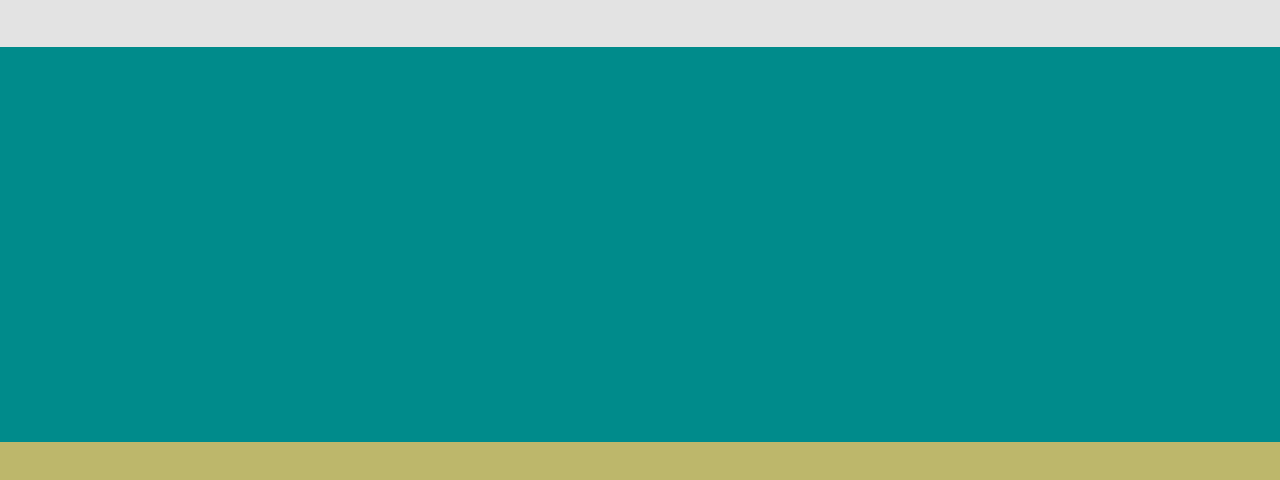
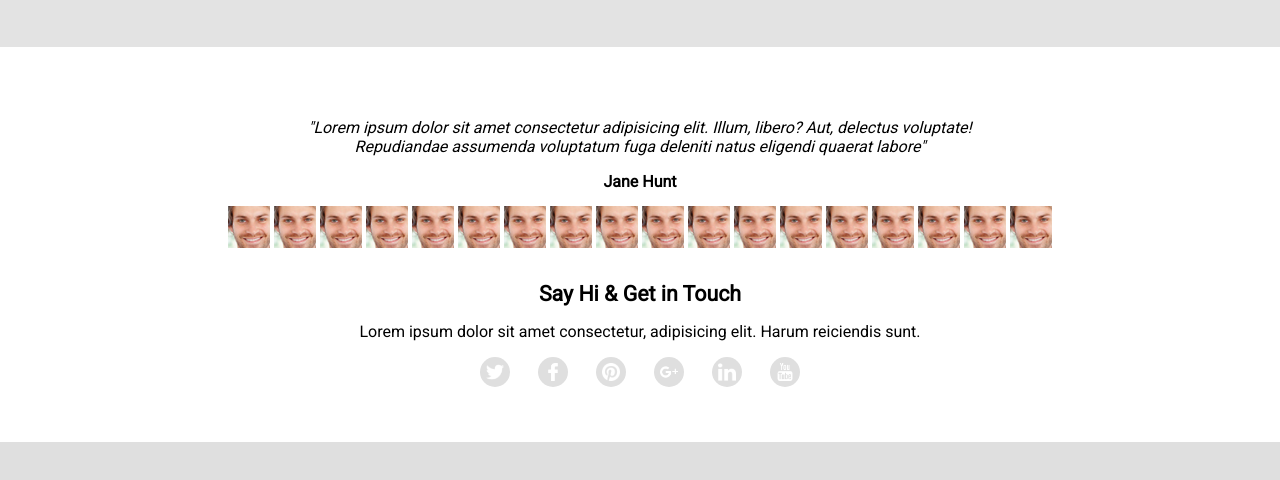
Before and after one commit to chelwillians/projeto-notify, a plain HTML site: page index.html in a window 1280 px wide. Shown: the part 1116-1596 px from the top of the page. Drawn offline with Linux system fonts and the light colour scheme.

Commit message:
Criar e estilizar a parte de depoimentos

```diff
--- a/index.html
+++ b/index.html
@@ -68,7 +68,42 @@
         </div>
     </section>
     <section class="depoimentos">
-
+        <div class="centro">
+            <p>"Lorem ipsum dolor sit amet consectetur adipisicing elit. Illum, libero? Aut, delectus voluptate!
+                Repudiandae
+                assumenda voluptatum fuga deleniti natus eligendi quaerat labore"</p>
+            <strong>Jane Hunt</strong>
+            <div class="pessoas">
+                <img src="img/pessoa1.jpg" alt="Foto Pessoa">
+                <img src="img/pessoa1.jpg" alt="Foto Pessoa">
+                <img src="img/pessoa1.jpg" alt="Foto Pessoa">
+                <img src="img/pessoa1.jpg" alt="Foto Pessoa">
+                <img src="img/pessoa1.jpg" alt="Foto Pessoa">
+                <img src="img/pessoa1.jpg" alt="Foto Pessoa">
+                <img src="img/pessoa1.jpg" alt="Foto Pessoa">
+                <img src="img/pessoa1.jpg" alt="Foto Pessoa">
+                <img src="img/pessoa1.jpg" alt="Foto Pessoa">
+                <img src="img/pessoa1.jpg" alt="Foto Pessoa">
+                <img src="img/pessoa1.jpg" alt="Foto Pessoa">
+                <img src="img/pessoa1.jpg" alt="Foto Pessoa">
+                <img src="img/pessoa1.jpg" alt="Foto Pessoa">
+                <img src="img/pessoa1.jpg" alt="Foto Pessoa">
+                <img src="img/pessoa1.jpg" alt="Foto Pessoa">
+                <img src="img/pessoa1.jpg" alt="Foto Pessoa">
+                <img src="img/pessoa1.jpg" alt="Foto Pessoa">
+                <img src="img/pessoa1.jpg" alt="Foto Pessoa">
+            </div>
+            <h4>Say Hi & Get in Touch</h4>
+            <p>Lorem ipsum dolor sit amet consectetur, adipisicing elit. Harum reiciendis sunt.</p>
+            <div>
+                <a href=""><img src="img/social/twitter.png" alt="Twitter"></a>
+                <a href=""><img src="img/social/facebook.png" alt="Facebook"></a>
+                <a href=""><img src="img/social/pinterest.png" alt="Pinterest"></a>
+                <a href=""><img src="img/social/google-plus.png" alt="G+"></a>
+                <a href=""><img src="img/social/linkedin.png" alt="Linkegin"></a>
+                <a href=""><img src="img/social/youtube.png" alt="YouTube"></a>
+            </div>
+        </div>
     </section>
     <footer>
 
--- a/style.css
+++ b/style.css
@@ -113,6 +113,7 @@ header div:nth-child(2) img{
     font-size: 12pt;
     font-weight: bold;
     margin-left: -5px;
+    cursor:pointer;
 }
 
 .contato iframe{
@@ -134,12 +135,69 @@ header div:nth-child(2) img{
 
 .depoimentos{
     grid-area: depoimentoArea;
-    background-color: darkcyan;
+    display: flex;
+    justify-content: center;
 }
+
+.depoimentos .centro{
+    height: 100%;
+    width: 95%;
+    max-width: 1005px;
+    display: flex;
+    justify-content: center;
+    align-items: center;
+    flex-direction: column;
+}
+
+.depoimentos strong{
+    margin-bottom: 15px;
+}
+
+.depoimentos .pessoas img{
+    height: 42px;
+}
+
+.depoimentos h4{
+    font-size: 16pt;
+    margin-bottom: 0;
+}
+
+.depoimentos .centro p:first-child{
+    width: 70%;
+    font-style: italic;
+    text-align: center;
+}
+
+.depoimentos .centro div:last-child{
+    width: 320px;
+    display: flex;
+    justify-content: space-between;
+}
+
+.depoimentos a{
+    background-color: #dfdfdf;
+    height: 30px;
+    width: 30px;
+    display: flex;
+    justify-content: center;
+    align-items: center;
+    border-radius: 50%;
+}
+
+.depoimentos a:hover{
+    background-color: #2dcc70;
+}
+
+.depoimentos a img{
+    width: 60%;
+}
+
 footer{
     grid-area: footerArea;
-    background-color: darkkhaki;
+    background-color: #dfdfdf;
 }
+
+
 
 @media(max-width:870px){
     body{
```
Also changed, not shown: img/social/facebook.png (added), img/social/google-plus.png (added), img/social/linkedin.png (added), img/social/pinterest.png (added), img/social/twitter.png (added), img/social/youtube.png (added).
